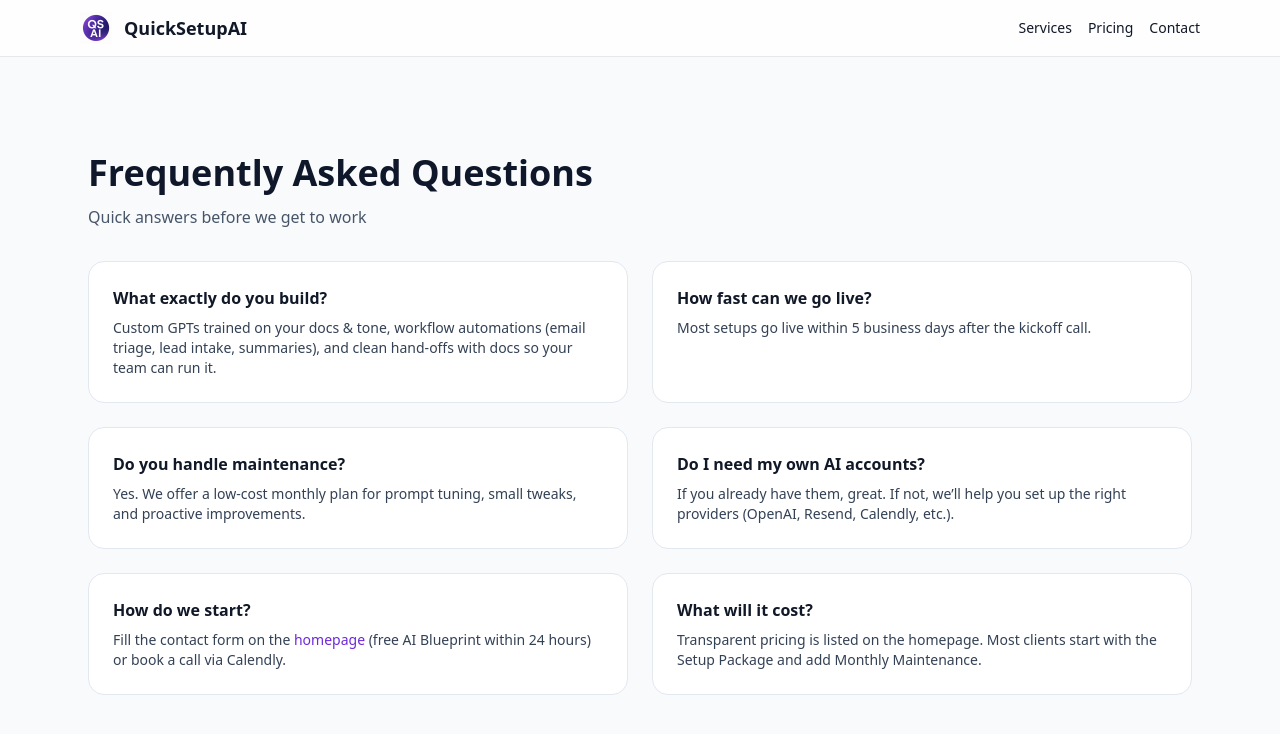
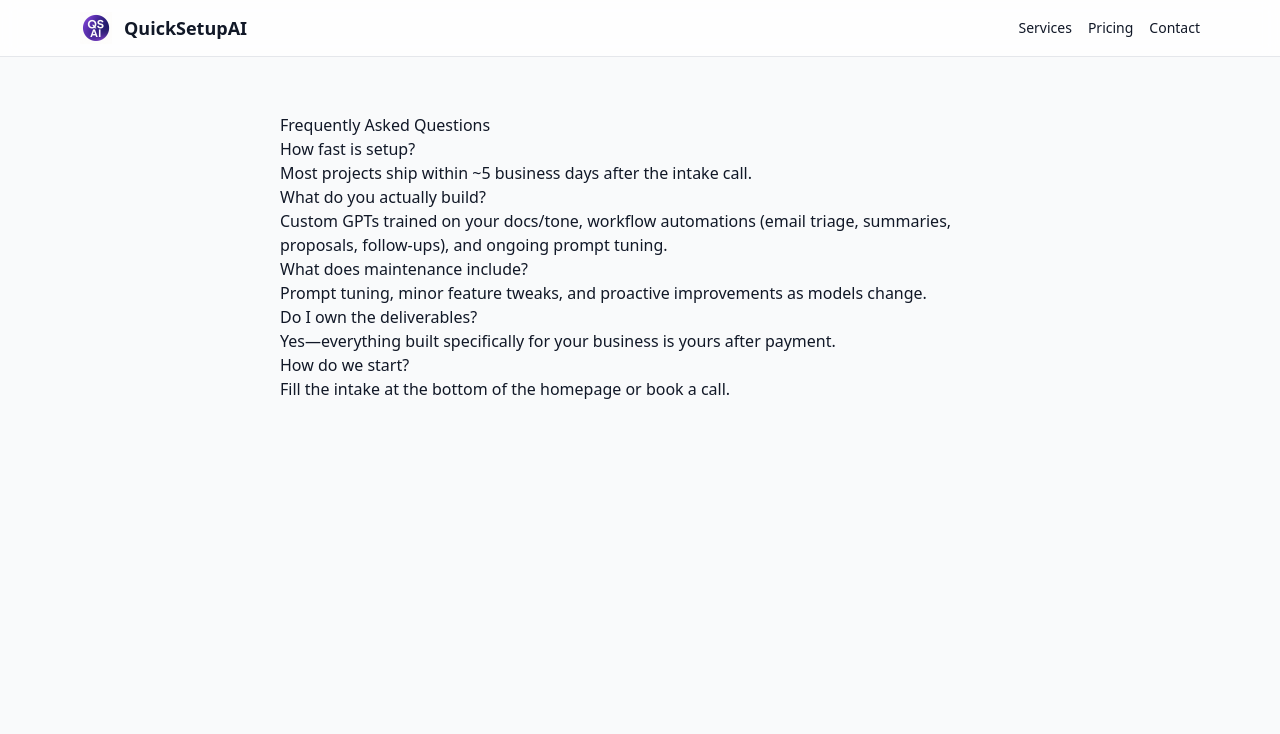
Before and after one commit to morganharris92-dev/quicksetupai, a Next.js app: page /faq in a window 1280 px wide. Shown: the top 734 px of the page. Built offline with nearby package versions, Linux system fonts and the light colour scheme.

Commit message:
Update page.tsx

```diff
--- a/app/faq/page.tsx
+++ b/app/faq/page.tsx
@@ -1,57 +1,30 @@
-// app/faq/page.tsx
-import Section from "@/components/Section";
-
-export const metadata = {
-  title: "FAQ — QuickSetupAI",
-  description: "Answers to common questions about QuickSetupAI services.",
-};
-
-const Q = ({ q, a }: { q: string; a: React.ReactNode }) => (
-  <div className="rounded-2xl bg-white p-6 border border-slate-200">
-    <h4 className="font-semibold">{q}</h4>
-    <div className="text-sm mt-2 text-slate-700">{a}</div>
-  </div>
-);
+export const metadata = { title: "FAQ — QuickSetupAI" };
 
 export default function FAQPage() {
   return (
-    <main>
-      <Section title="Frequently Asked Questions" subtitle="Quick answers before we get to work">
-        <div className="grid md:grid-cols-2 gap-6">
-          <Q
-            q="What exactly do you build?"
-            a="Custom GPTs trained on your docs & tone, workflow automations (email triage, lead intake, summaries), and clean hand-offs with docs so your team can run it."
-          />
-          <Q
-            q="How fast can we go live?"
-            a="Most setups go live within 5 business days after the kickoff call."
-          />
-          <Q
-            q="Do you handle maintenance?"
-            a="Yes. We offer a low-cost monthly plan for prompt tuning, small tweaks, and proactive improvements."
-          />
-          <Q
-            q="Do I need my own AI accounts?"
-            a="If you already have them, great. If not, we’ll help you set up the right providers (OpenAI, Resend, Calendly, etc.)."
-          />
-          <Q
-            q="How do we start?"
-            a={
-              <>
-                Fill the contact form on the{" "}
-                <a className="text-violet hover:underline" href="/#contact">
-                  homepage
-                </a>{" "}
-                (free AI Blueprint within 24 hours) or book a call via Calendly.
-              </>
-            }
-          />
-          <Q
-            q="What will it cost?"
-            a="Transparent pricing is listed on the homepage. Most clients start with the Setup Package and add Monthly Maintenance."
-          />
-        </div>
-      </Section>
+    <main className="mx-auto max-w-3xl px-6 py-14 prose prose-slate">
+      <h1>Frequently Asked Questions</h1>
+
+      <h2>How fast is setup?</h2>
+      <p>Most projects ship within ~5 business days after the intake call.</p>
+
+      <h2>What do you actually build?</h2>
+      <p>
+        Custom GPTs trained on your docs/tone, workflow automations (email triage, summaries,
+        proposals, follow-ups), and ongoing prompt tuning.
+      </p>
+
+      <h2>What does maintenance include?</h2>
+      <p>Prompt tuning, minor feature tweaks, and proactive improvements as models change.</p>
+
+      <h2>Do I own the deliverables?</h2>
+      <p>Yes—everything built specifically for your business is yours after payment.</p>
+
+      <h2>How do we start?</h2>
+      <p>
+        Fill the intake at the bottom of the homepage or{" "}
+        <a href="#contact">book a call</a>.
+      </p>
     </main>
   );
 }
```
